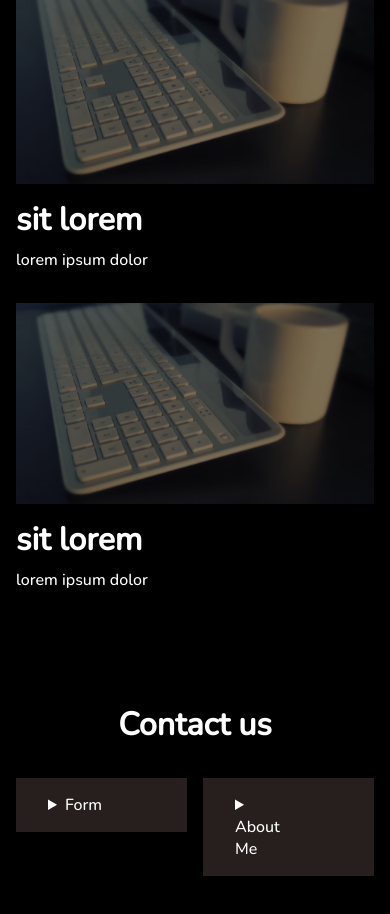
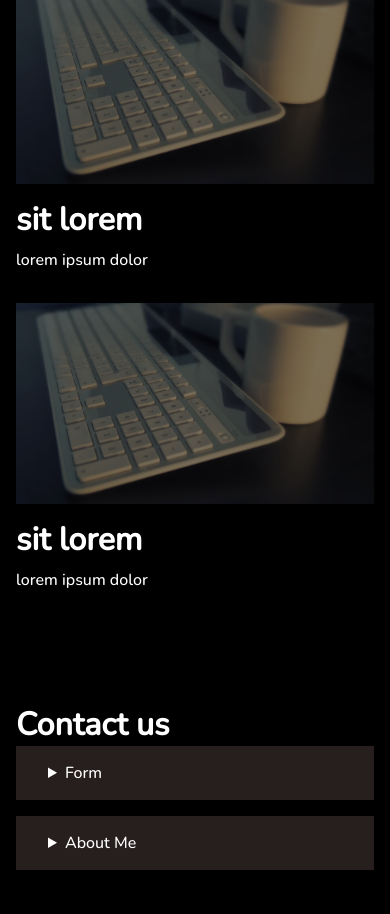
Before and after one commit to spoonhead0212/js-lesson-git, a plain HTML site: page index.html in a window 390 px wide. Shown: the part 6102-7016 px from the top of the page. Before the commit the page ends 6978 px from the top, so only its background shows below. Drawn offline with nearby package versions, Linux system fonts and the light colour scheme.

Commit message:
more styling

```diff
--- a/style.css
+++ b/style.css
@@ -216,13 +216,12 @@ h1,h2,h3,h4,h5,h6 {
     margin-block: .5rem;
 }
 
-.contact h2 {
+.contact {
+    margin-bottom: 7rem;
+}
+.spec-h2 {
     text-align: center;
     margin-bottom: 2rem;
-}
-
-.summer-details {
-
 }
 
 .summer {
@@ -288,4 +287,12 @@ input, textarea {
     .images-icon {
         padding-right: unset;
     }
+
+    .summer {
+        display: block;
+    }
+
+    .summer-details {
+        margin-bottom: 1rem;
+    }
 }
```
